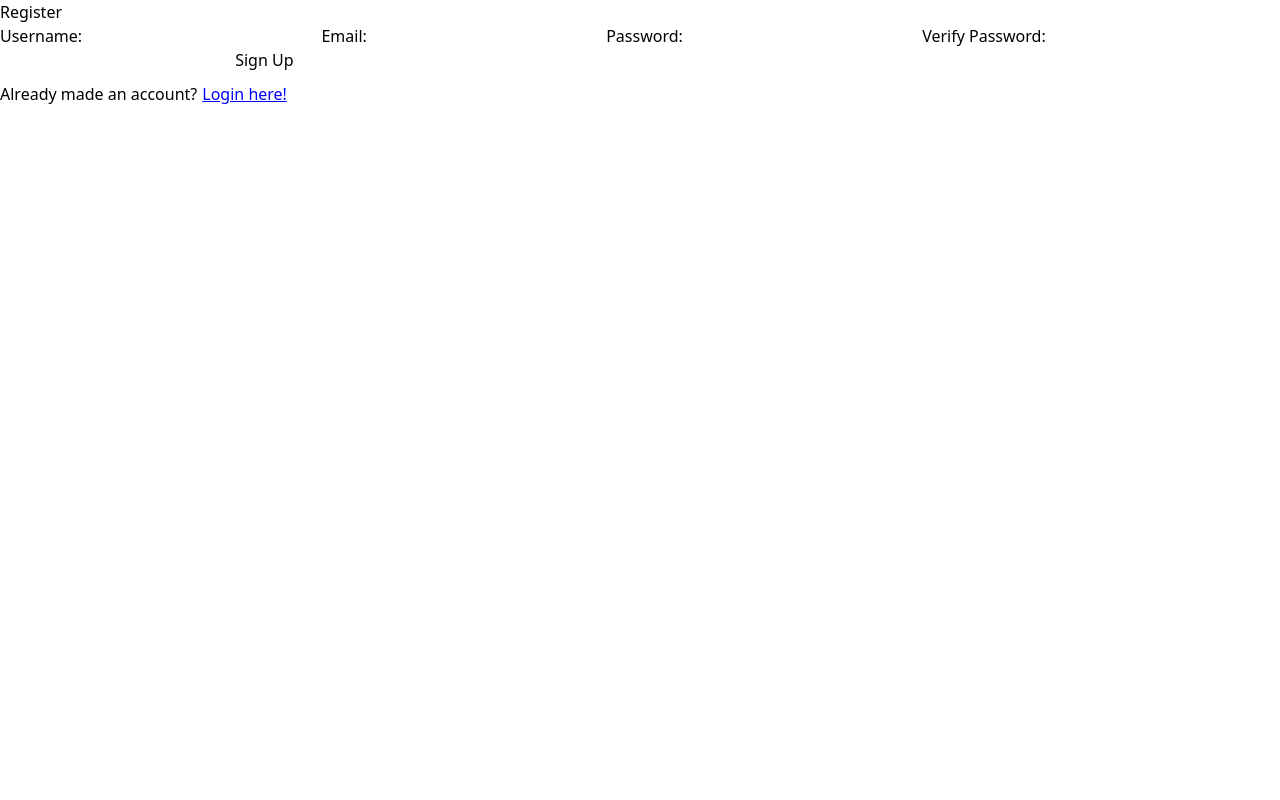
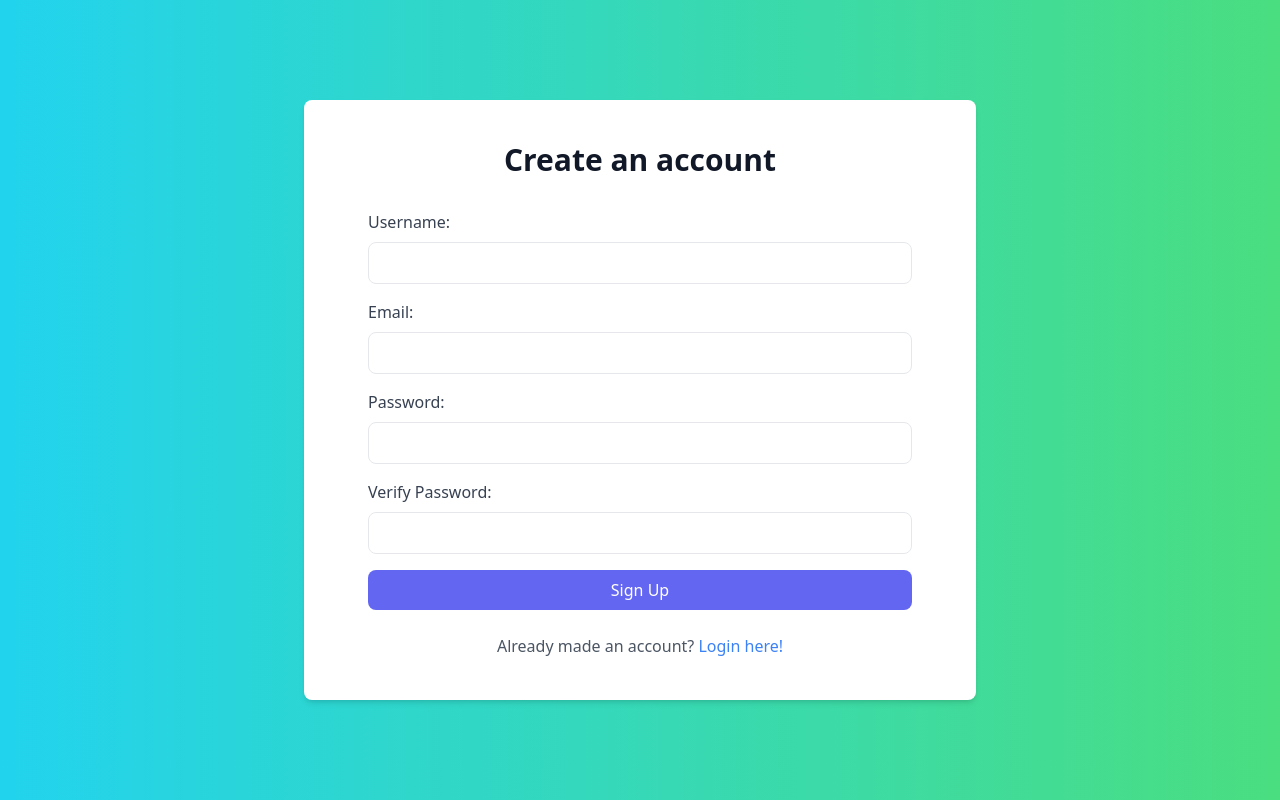
Before and after one commit to ignatrovino12/Tenkai-Licenta, a SvelteKit app in the folder front_app/: page /signup in a window 1280 px wide. Built offline with nearby package versions, Linux system fonts and the light colour scheme.

Commit message:
sign up page css

```diff
--- a/front_app/src/app.css
+++ b/front_app/src/app.css
@@ -1,3 +1,13 @@
 @tailwind base;
 @tailwind components;
 @tailwind utilities;
+
+.outline-black-outline {
+    -webkit-text-stroke: 0.35px black; /* For WebKit (Safari, Chrome) */
+    text-stroke: 0.35px black; /* For other browsers */
+  }
+.outline-black-outline-title
+{
+    -webkit-text-stroke: 0.75px black; /* For WebKit (Safari, Chrome) */
+    text-stroke: 0.75px black; /* For other browsers */
+  }
--- a/front_app/src/routes/login/+page.svelte
+++ b/front_app/src/routes/login/+page.svelte
@@ -43,10 +43,22 @@
 
 <div class="min-h-screen flex items-center justify-center bg-gradient-to-r from-cyan-400 to-green-400">
   <div class="bg-white rounded-lg shadow-md w-full max-w-6xl flex overflow-hidden">
-    <!-- Left Section with Photo -->
-    <div class="hidden md:block w-1/2 bg-cover bg-center" style="background-image: url('landscape.png');height: 600px;"></div>
 
-    <!-- Right Section with Login Form -->
+    <!-- Left Section with image -->
+    <div class="hidden md:block w-1/2 bg-cover bg-center relative" style="background-image: url('landscape.png');height: 600px;">
+      <div class="absolute inset-0 bg-teal-100 bg-opacity-50"></div>
+      <div class="absolute inset-0 flex flex-col items-center justify-center">
+        <h2 class="text-3xl text-indigo-600 font-bold mb-4 text-center outline-black-outline-title">Welcome to Tenkai</h2>
+        <p class="text-indigo-600 text-lg text-center outline-black-outline">
+          Whether you’re hiking in the mountains, cycling through the city, or exploring unknown territories,
+          Tenkai allows you to capture these moments and share them with the world. Connect with people, discover new places,
+          and embark on a digital adventure like no other.
+        </p>
+      </div>
+    </div>
+
+
+    <!-- Right Section with login form -->
     <div class="w-full md:w-1/2 p-8 md:p-12 lg:p-16 flex flex-col justify-center">
       <h1 class="text-3xl font-bold mb-8 text-gray-900 text-center">Login</h1>
       {#if errorMessage}
--- a/front_app/src/routes/signup/+page.svelte
+++ b/front_app/src/routes/signup/+page.svelte
@@ -1,29 +1,28 @@
 <script>
-    let username = '';
-    let password = '';
-    let password_verify = '';
-    let email = '';
-    let error = '';
+  let username = "";
+  let password = "";
+  let password_verify = "";
+  let email = "";
+  let error = "";
   let errorMessage = "";
   import { SERVER_URL } from "../../lib/utils";
   import "../../app.css";
 
   async function handleSubmit() {
-
     const formData = {
       username: username,
       password: password,
       password_verify: password_verify,
-        email: email
+      email: email,
     };
 
     try {
       const response = await fetch(`${SERVER_URL}/signup/`, {
-          method: 'POST',
+        method: "POST",
         headers: {
-            'Content-Type': 'application/json',
+          "Content-Type": "application/json",
         },
-          body: JSON.stringify(formData)
+        body: JSON.stringify(formData),
       });
 
       if (response.ok) {
@@ -31,60 +30,103 @@
         const csrfToken = data.csrf_token;
         document.cookie = `csrftoken=${csrfToken}; path=/;`;
         document.cookie = `username=${username}; path=/;`;
-        console.log(document.cookie)
+        console.log(document.cookie);
 
         window.location.href = "/home"; // Redirect to home if succesfull
       } else {
         const data = await response.json();
         errorMessage = data.message;
       }
-
     } catch (error) {
-        console.error('There was a problem with the fetch operation:', error);
+      console.error("There was a problem with the fetch operation:", error);
     }
   }
 </script>
 
 <svelte:head>
-  <title>Register</title>
-  <meta charset="utf-8">
-  <meta name="viewport" content="width=device-width, initial-scale=1.0">
+  <title>Sign up</title>
+  <meta charset="utf-8" />
+  <meta name="viewport" content="width=device-width, initial-scale=1.0" />
 </svelte:head>
 
-  <div>
-    <h1>Register</h1>
+<div
+  class="min-h-screen flex items-center justify-center bg-gradient-to-r from-cyan-400 to-green-400"
+>
+  <div
+    class="bg-white rounded-lg shadow-md w-full max-w-2xl flex overflow-hidden h-[600px]"
+  >
+    <div class="w-full p-8 md:p-12 lg:p-16 flex flex-col justify-center">
+      <h1 class="text-3xl font-bold mb-8 text-gray-900 text-center">
+        Create an account
+      </h1>
       {#if errorMessage}
-    <p style="color: red;">{errorMessage}</p>
+        <p class="text-red-500 mb-4">{errorMessage}</p>
       {/if}
-
-  <form method="POST" on:submit|preventDefault={handleSubmit}>
-    <label>
-      Username:
-      <input type="text" bind:value={username} required />
-    </label>
-    <label>
-      Email:
-      <input type="email" bind:value={email} required />
-    </label>
-    <label>
-      Password:
-      <input type="password" bind:value={password} required />
-    </label>
-    <label>
-      Verify Password:
-      <input type="password" bind:value={password_verify} required />
-    </label>
+      <form on:submit|preventDefault={handleSubmit}>
+        <div class="mb-4">
+          <label class="block text-gray-700 mb-2" for="username"
+            >Username:</label
+          >
+          <input
+            type="text"
+            id="username"
+            class="w-full px-3 py-2 border rounded-lg focus:outline-none focus:ring-2 focus:ring-indigo-400"
+            bind:value={username}
+            required
+          />
+        </div>
+        <div class="mb-4">
+          <label class="block text-gray-700 mb-2" for="email">Email:</label>
+          <input
+            type="email"
+            id="email"
+            class="w-full px-3 py-2 border rounded-lg focus:outline-none focus:ring-2 focus:ring-indigo-400"
+            bind:value={email}
+            required
+          />
+        </div>
+        <div class="mb-4">
+          <label class="block text-gray-700 mb-2" for="password"
+            >Password:</label
+          >
+          <input
+            type="password"
+            id="password"
+            class="w-full px-3 py-2 border rounded-lg focus:outline-none focus:ring-2 focus:ring-indigo-400"
+            bind:value={password}
+            required
+          />
+        </div>
+        <div class="mb-4">
+          <label class="block text-gray-700 mb-2" for="password_verify"
+            >Verify Password:</label
+          >
+          <input
+            type="password"
+            id="password_verify"
+            class="w-full px-3 py-2 border rounded-lg focus:outline-none focus:ring-2 focus:ring-indigo-400"
+            bind:value={password_verify}
+            required
+          />
+        </div>
         {#if error}
           <p>{error}</p>
         {/if}
-    <button type="submit">Sign Up</button>
+        <button
+          type="submit"
+          class="w-full bg-indigo-500 text-white py-2 rounded-lg hover:bg-indigo-600 focus:outline-none focus:ring-2 focus:ring-indigo-400"
+        >
+          Sign Up
+        </button>
       </form>
-
+      <div class="mt-6 text-center">
+        <p class="text-gray-600">
+          Already made an account? <a
+            href="/login"
+            class="text-blue-500 hover:underline">Login here!</a
+          >
+        </p>
       </div>
-
-  <div style="display: flex; align-items: center; margin-top: 10px;">
-    <p style="margin: 0;">Already made an account?</p>
-    <a href="/login" style="color: blue; text-decoration: underline; cursor: pointer; margin-left: 5px;">
-      Login here!
-    </a>
     </div>
+  </div>
+</div>
```
Also changed, not shown: 1 other file (tests, documents, lock files or other folders). Lines whose indentation alone changed are shown as unchanged.
